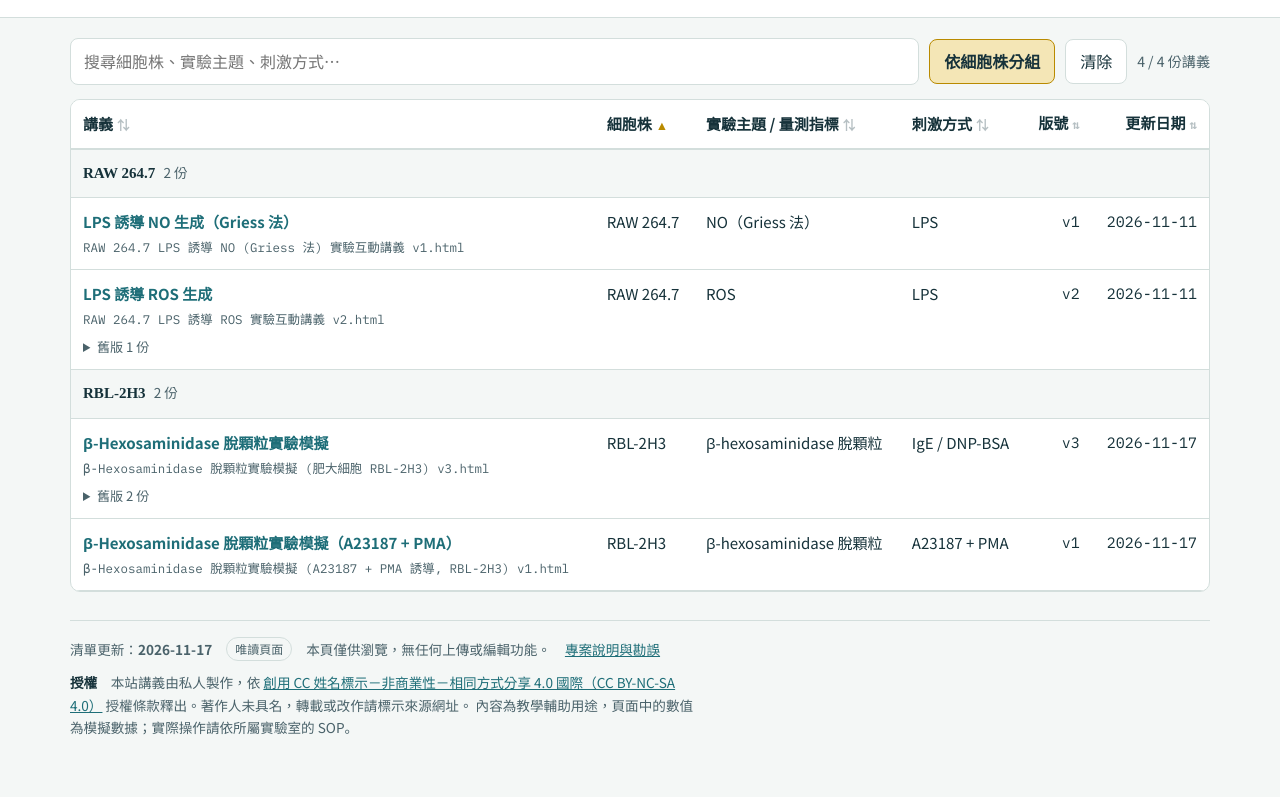
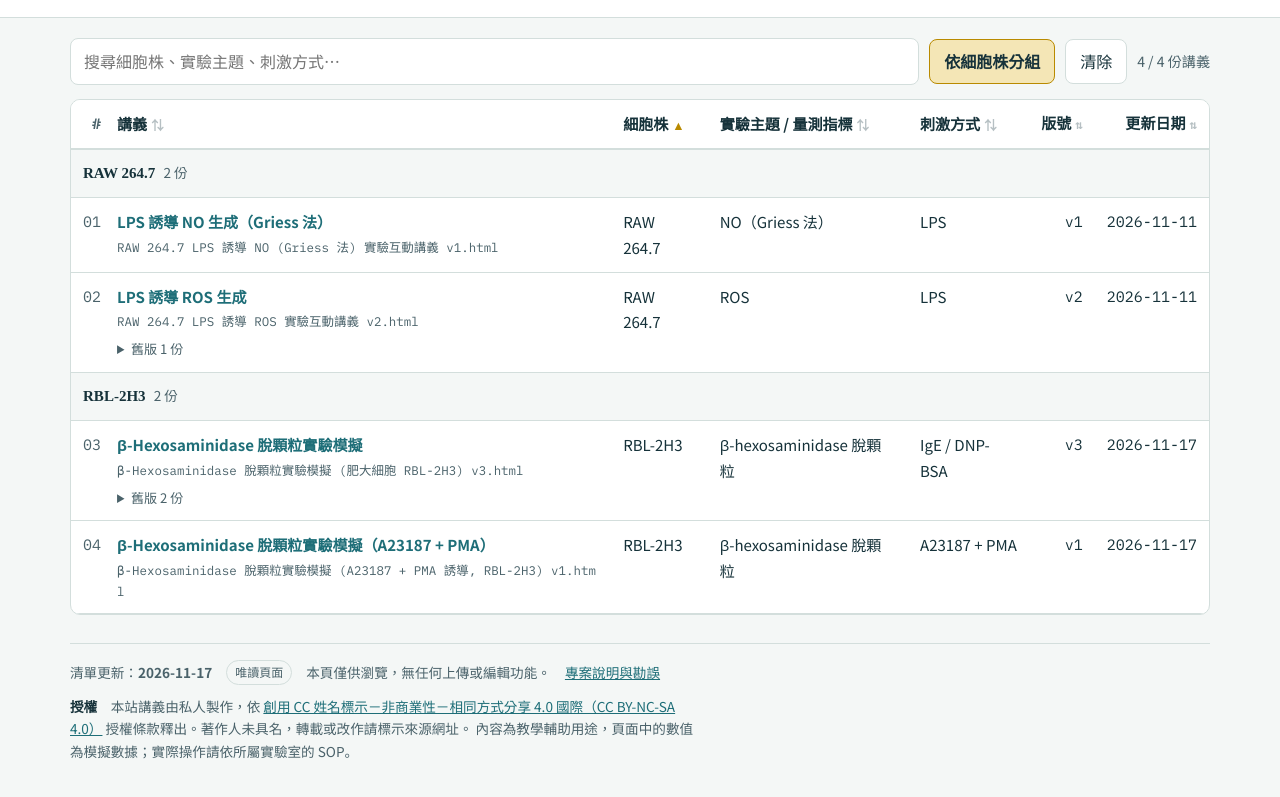
Before and after one commit to bhchen66/lab-protocols, a plain HTML site: page home.html in a window 1280 px wide. Shown: the part 131-928 px from the top of the page. Drawn offline with Linux system fonts and the light colour scheme.

Commit message:
更新講義：2026-11-17 11:47

```diff
--- a/home.html
+++ b/home.html
@@ -52,6 +52,9 @@ thead th[aria-sort="ascending"] .arrow::after{content:"▲";color:var(--yellow-d
 thead th[aria-sort="descending"] .arrow::after{content:"▼";color:var(--yellow-deep)}
 thead th.sortable:not([aria-sort]) .arrow::after{content:"⇅";opacity:.4}
 td.r,th.r{text-align:right;font-family:var(--font-mono);font-variant-numeric:tabular-nums;white-space:nowrap}
+th.no,td.no{width:1%;white-space:nowrap;text-align:right;padding-right:4px;
+  font-family:var(--font-mono);font-variant-numeric:tabular-nums;color:var(--ink-soft)}
+thead th.no{color:var(--ink-soft);font-weight:600}
 tbody tr:hover{background:color-mix(in srgb,var(--teal) 5%,transparent)}
 tr.grouphead td{background:var(--paper);font-weight:700;font-family:var(--font-display);
   border-bottom:1px solid var(--line);position:sticky;top:42px;z-index:1}
@@ -150,7 +153,8 @@ footer .lic b{color:var(--ink)}
 
   /* ---------- 表頭 ---------- */
   function head(){
-    var h = '<th scope="col" class="sortable" data-k="title">講義<span class="arrow"></span></th>';
+    var h = '<th scope="col" class="no">#</th>' +
+            '<th scope="col" class="sortable" data-k="title">講義<span class="arrow"></span></th>';
     cols.forEach(function(c){
       var cls = (c.sortable !== false ? "sortable " : "") + (c.align === "right" ? "r" : "");
       h += '<th scope="col" class="' + cls.trim() + '" data-k="' + c.key + '">' +
@@ -204,7 +208,7 @@ footer .lic b{color:var(--ink)}
       else th.removeAttribute("aria-sort");
     });
 
-    var html = "", lastG = null, span = cols.length + 1;
+    var html = "", lastG = null, span = cols.length + 2, seq = 0;
     rows.forEach(function(e){
       if(grouped && groupKey){
         var g = val(e, groupKey) || "未分類";
@@ -215,7 +219,9 @@ footer .lic b{color:var(--ink)}
           lastG = g;
         }
       }
+      seq += 1;
       html += "<tr>";
+      html += '<td class="no">' + (seq < 10 ? "0" + seq : seq) + "</td>";
       html += '<td><a class="ttl" href="' + encodeURI(e.file) + '">' + esc(e.title || e.file) + "</a>" +
               '<span class="fname">' + esc(e.file) + "</span>";
       if(Array.isArray(e.superseded) && e.superseded.length){
```
Also changed, not shown: index.html (+8 -2 lines).
